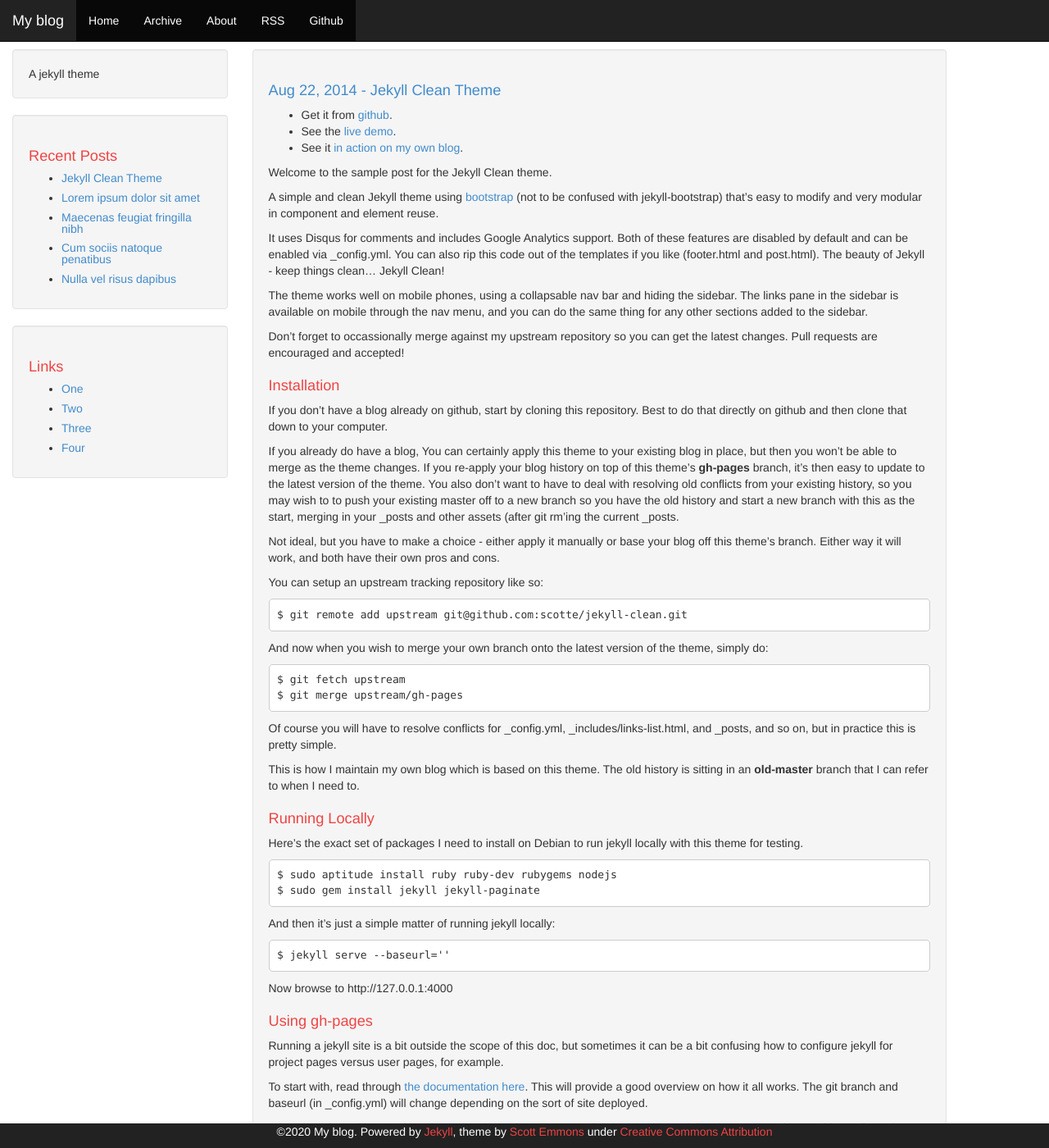
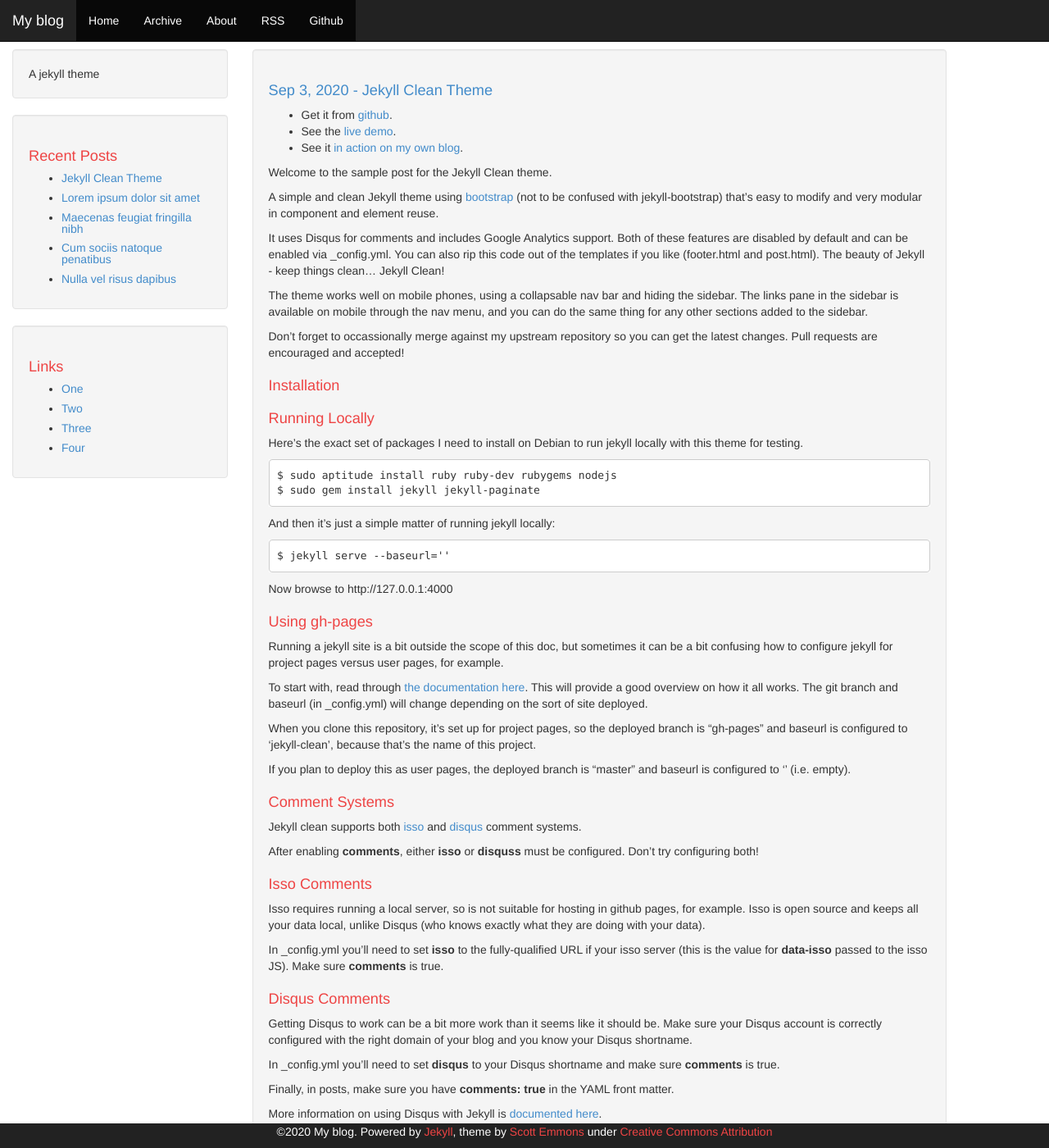
Before and after one commit to scotte/jekyll-clean, a Jekyll site: the page built from _posts/2014-08-22-jekyll-clean-theme.md, in a window 1280 px wide and 1400 px high. Shown: the whole window at 82% size. Built offline with Jekyll 4.4.1, drawn with Linux system fonts in a browser that asks for light colours.

Commit message:
Update 2014-08-22-jekyll-clean-theme.md

````diff
--- a/_posts/2014-08-22-jekyll-clean-theme.md
+++ b/_posts/2014-08-22-jekyll-clean-theme.md
@@ -1,7 +1,7 @@
 ---
 layout: post
 title: "Jekyll Clean Theme"
-date: 2014-08-22 16:25:06 -0700
+date: 2020-09-03 16:25:06 -0700
 comments: false
 ---
 
@@ -30,40 +30,6 @@
 Installation
 ============
 
-If you don't have a blog already on github, start by cloning this repository.
-Best to do that directly on github and then clone that down to your computer.
-
-If you already do have a blog, You can certainly apply this theme to your existing
-blog in place, but then you won't be able to merge as the theme changes. If you
-re-apply your blog history on top of this theme's **gh-pages** branch, it's then
-easy to update to the latest version of the theme. You also don't want to have to
-deal with resolving old conflicts from your existing history, so you may wish to to
-push your existing master off to a new branch so you have the old history and start
-a new branch with this as the start, merging in your \_posts and other assets (after
-git rm'ing the current \_posts.
-
-Not ideal, but you have to make a choice - either apply it manually or base your
-blog off this theme's branch. Either way it will work, and both have their own
-pros and cons.
-
-You can setup an upstream tracking repository like so:
-
-```
-$ git remote add upstream git@github.com:scotte/jekyll-clean.git
-```
-And now when you wish to merge your own branch onto the latest version of the
-theme, simply do:
-
-```
-$ git fetch upstream
-$ git merge upstream/gh-pages
-```
-
-Of course you will have to resolve conflicts for \_config.yml, \_includes/links-list.html,
-and \_posts, and so on, but in practice this is pretty simple.
-
-This is how I maintain my own blog which is based on this theme. The old history is
-sitting in an **old-master** branch that I can refer to when I need to.
 
 Running Locally
 ===============
````
